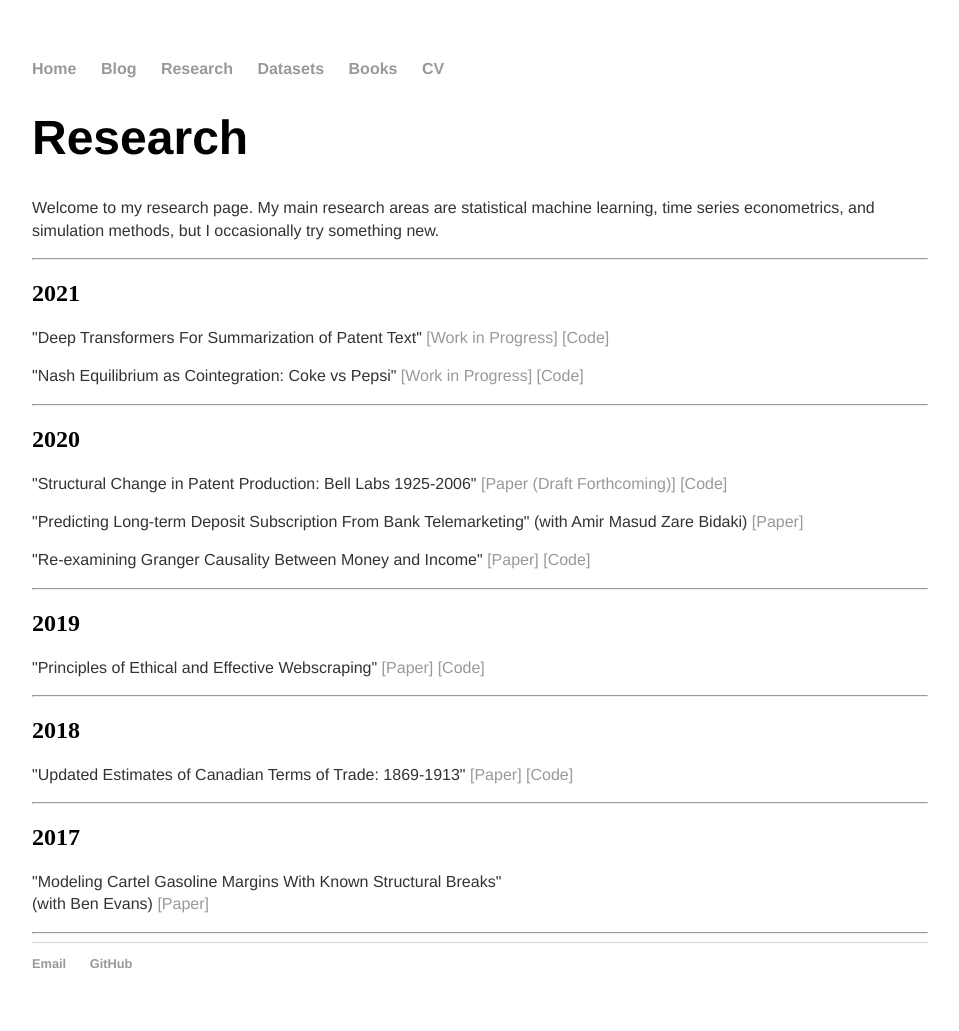
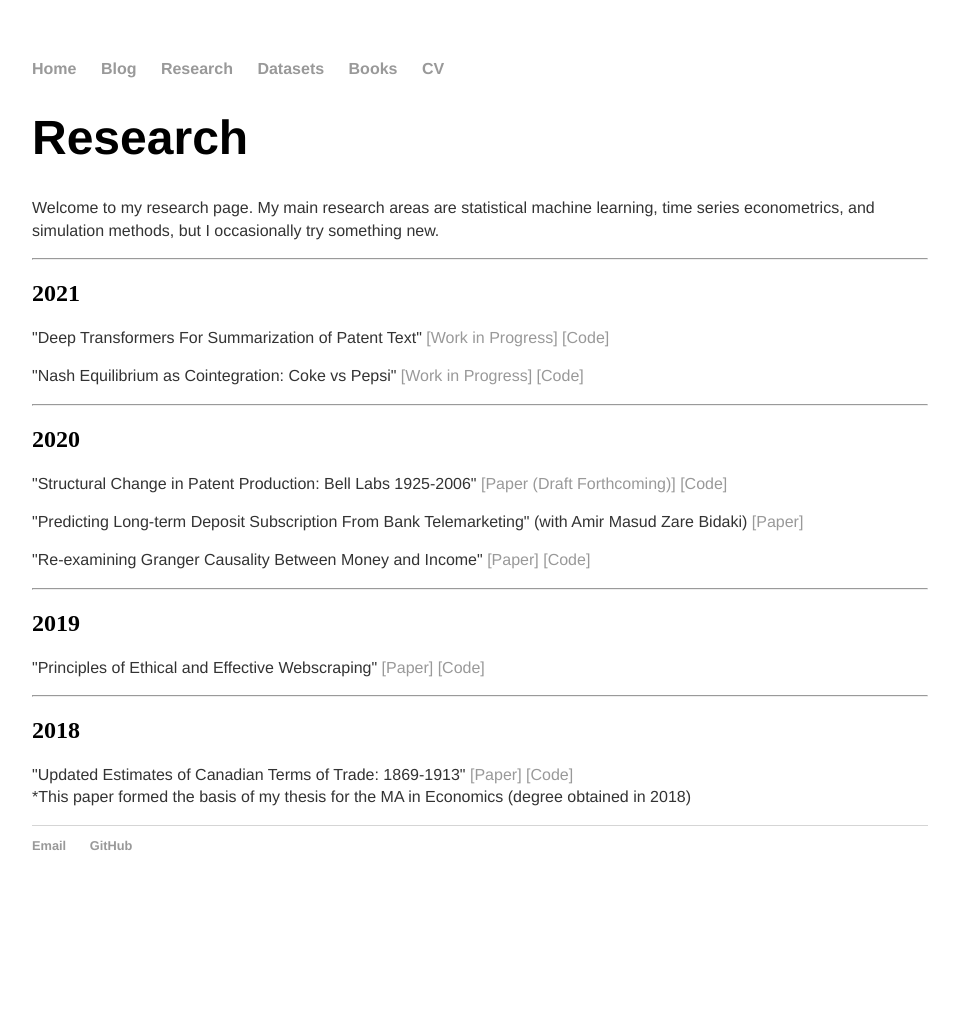
Before and after one commit to 12mre1/12mre1.github.io, a Jekyll site: the page built from research/index.html, in a window 1280 px wide. Shown: the whole page, without its empty margins (160-1119 px from the left). Built offline with Jekyll 4.4.1, drawn with Linux system fonts in a browser that asks for light colours; after the commit the page ends 913 px from its top, so only the background shows below that.

Commit message:
Update index.html

```diff
--- a/research/index.html
+++ b/research/index.html
@@ -48,13 +48,5 @@ title: Research
 <h2>2018</h2>
 <p> "Updated Estimates of Canadian Terms of Trade: 1869-1913"
 <a href ="" target="_blank">[Paper]</a>
-<a href ="" target="_blank">[Code]</a></p>
-
-<hr>
-
-<h2>2017</h2>
-
-<p> "Modeling Cartel Gasoline Margins With Known Structural Breaks" </br>
-(with Ben Evans) <a href ="" target="_blank">[Paper]</a>  </p>
-
-<hr>
+<a href ="" target="_blank">[Code]</a> </br>
+*This paper formed the basis of my thesis for the MA in Economics (degree obtained in 2018)</p>
```
